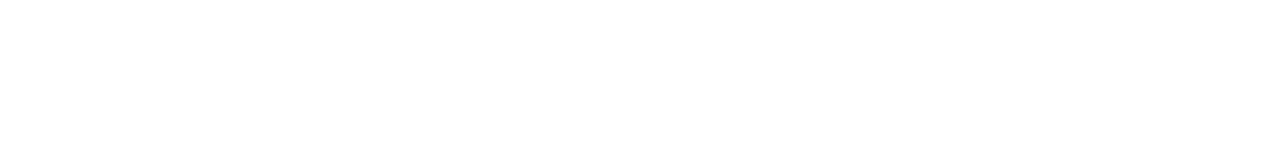
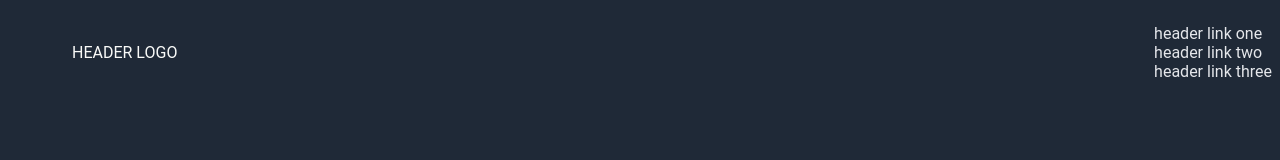
Before and after one commit to bgaines02/landing-page, a plain HTML site: page index.html in a window 1280 px wide. Drawn offline with Linux system fonts and the light colour scheme.

Commit message:
Header work

```diff
--- a/index.html
+++ b/index.html
@@ -7,6 +7,15 @@
     <link rel="stylesheet" href="style.css">
 </head>
 <body>
-
+    <div class="header">
+        <div class="logo">HEADER LOGO</div>
+        <div class="links-right">
+        <ul>
+          <li><a href="#">header link one</a></li>
+          <li><a href="#">header link two</a></li>
+          <li><a href="#">header link three</a></li>
+        </ul>
+        </div>
+    </div>
 </body>
 </html>
--- a/style.css
+++ b/style.css
@@ -0,0 +1,30 @@
+* {
+    font-family: Roboto, sans-serif;
+}
+
+html {
+    background-color: #1F2937;
+}
+
+.header {
+    display: flex;
+    align-items: center;
+    justify-content: space-between;
+}
+
+.logo {
+    color: #F9FAF8;
+    margin-left: 64px;
+}
+
+
+
+ul {
+    list-style-type: none;
+}
+
+a {
+    text-decoration: none;
+    text-decoration-color: none;
+    color: #E5E7EB
+}
```
